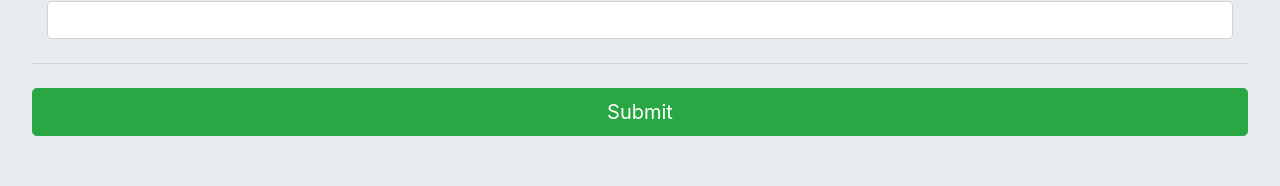
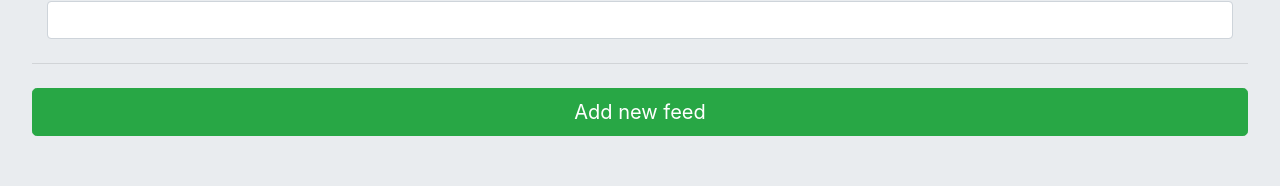
Before and after one commit to helenkyryliuk/rss-feed-reader, a website built with webpack: page index.html in a window 1280 px wide. Shown: the part 194-380 px from the top of the page. Built offline with nearby package versions, Linux system fonts and the light colour scheme; what melanke-watchjs would draw is missing.

Commit message:
readme updated

```diff
--- a/index.html
+++ b/index.html
@@ -72,7 +72,7 @@
         <hr class="my-4">
         <p></p>
         <p class="lead">
-          <a class="btn btn-success btn-lg btn-block" href="#" id="buttonOnSubmit" role="button">Submit</a>
+          <a class="btn btn-success btn-lg btn-block" href="#" id="buttonOnSubmit" role="button">Add new feed</a>
         </p>
         </br>
         <div role="alert" class="alert"></div>
```
Also changed, not shown: README.md, 2 other files.
